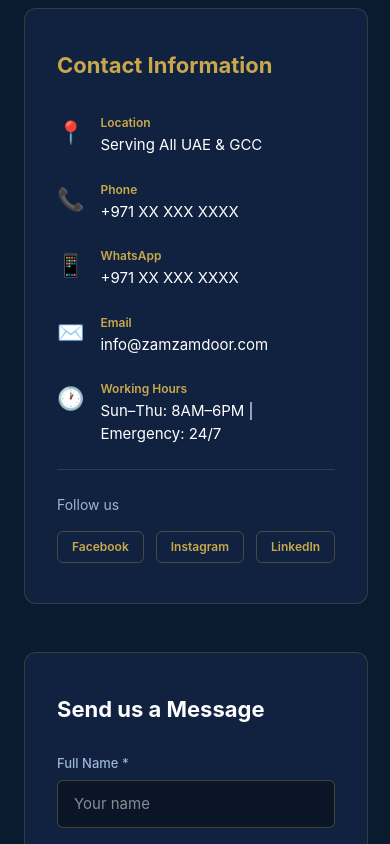
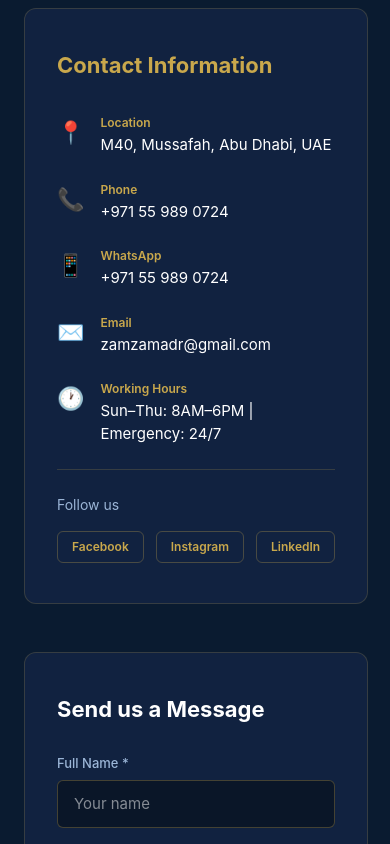
Before and after one commit to altanio-has/zamzamdoor, a Next.js app: page / in a window 390 px wide. Shown: the part 8400-9244 px from the top of the page. Built offline with nearby package versions, Linux system fonts and the light colour scheme.

Commit message:
Update contact info - Abu Dhabi address and phone numbers

```diff
--- a/components/Contact.tsx
+++ b/components/Contact.tsx
@@ -40,10 +40,10 @@ export default function Contact() {
             <div style={{ backgroundColor: "#112240", border: "1px solid rgba(201,168,76,0.2)", borderRadius: 12, padding: "40px 32px" }}>
               <h3 style={{ color: "#C9A84C", fontWeight: 700, fontSize: 22, marginBottom: 32 }}>Contact Information</h3>
               {[
-                { icon: "📍", label: "Location", value: "Serving All UAE & GCC" },
-                { icon: "📞", label: "Phone", value: "+971 XX XXX XXXX" },
-                { icon: "📱", label: "WhatsApp", value: "+971 XX XXX XXXX" },
-                { icon: "✉️", label: "Email", value: "info@zamzamdoor.com" },
+                { icon: "📍", label: "Location", value: "M40, Mussafah, Abu Dhabi, UAE" },
+                { icon: "📞", label: "Phone", value: "+971 55 989 0724" },
+                { icon: "📱", label: "WhatsApp", value: "+971 55 989 0724" },
+                { icon: "✉️", label: "Email", value: "zamzamadr@gmail.com" },
                 { icon: "🕐", label: "Working Hours", value: "Sun–Thu: 8AM–6PM | Emergency: 24/7" },
               ].map((c) => (
                 <div key={c.label} style={{ display: "flex", gap: 16, alignItems: "flex-start", marginBottom: 24 }}>
--- a/components/Footer.tsx
+++ b/components/Footer.tsx
@@ -58,9 +58,9 @@ export default function Footer() {
           <div>
             <h4 style={{ color: "#C9A84C", fontWeight: 700, fontSize: 14, marginBottom: 16, letterSpacing: 1 }}>CONTACT</h4>
             <div style={{ display: "flex", flexDirection: "column", gap: 12 }}>
-              <div style={{ color: "#7A9CBD", fontSize: 14 }}>📍 UAE & GCC</div>
-              <div style={{ color: "#7A9CBD", fontSize: 14 }}>📞 +971 XX XXX XXXX</div>
-              <div style={{ color: "#7A9CBD", fontSize: 14 }}>✉️ info@zamzamdoor.com</div>
+              <div style={{ color: "#7A9CBD", fontSize: 14 }}>📍 M40, Mussafah, Abu Dhabi, UAE</div>
+              <div style={{ color: "#7A9CBD", fontSize: 14 }}>📞 +971 55 989 0724</div>
+              <div style={{ color: "#7A9CBD", fontSize: 14 }}>✉️ zamzamadr@gmail.com</div>
               <a href="#contact" style={{
                 background: "linear-gradient(135deg, #C9A84C, #E8C96D)",
                 color: "#0A1628", fontWeight: 700, fontSize: 13,
```
